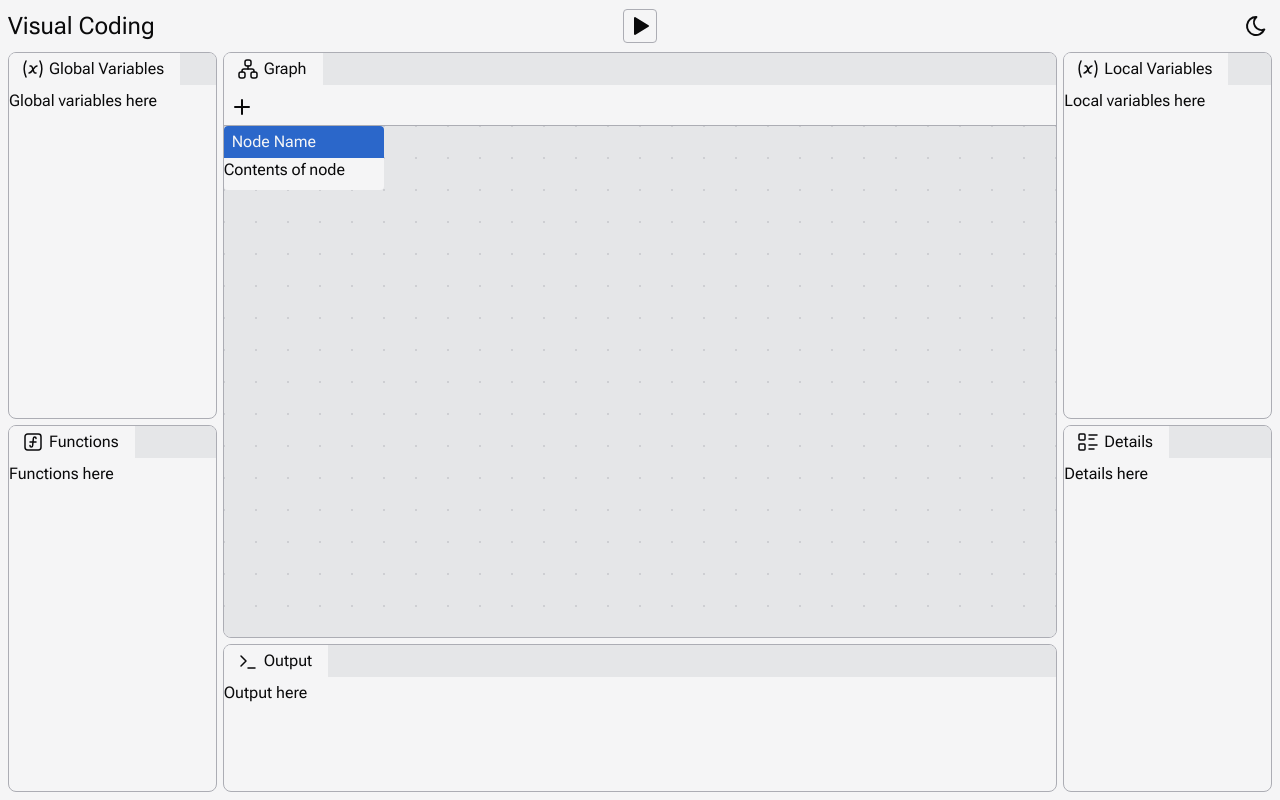
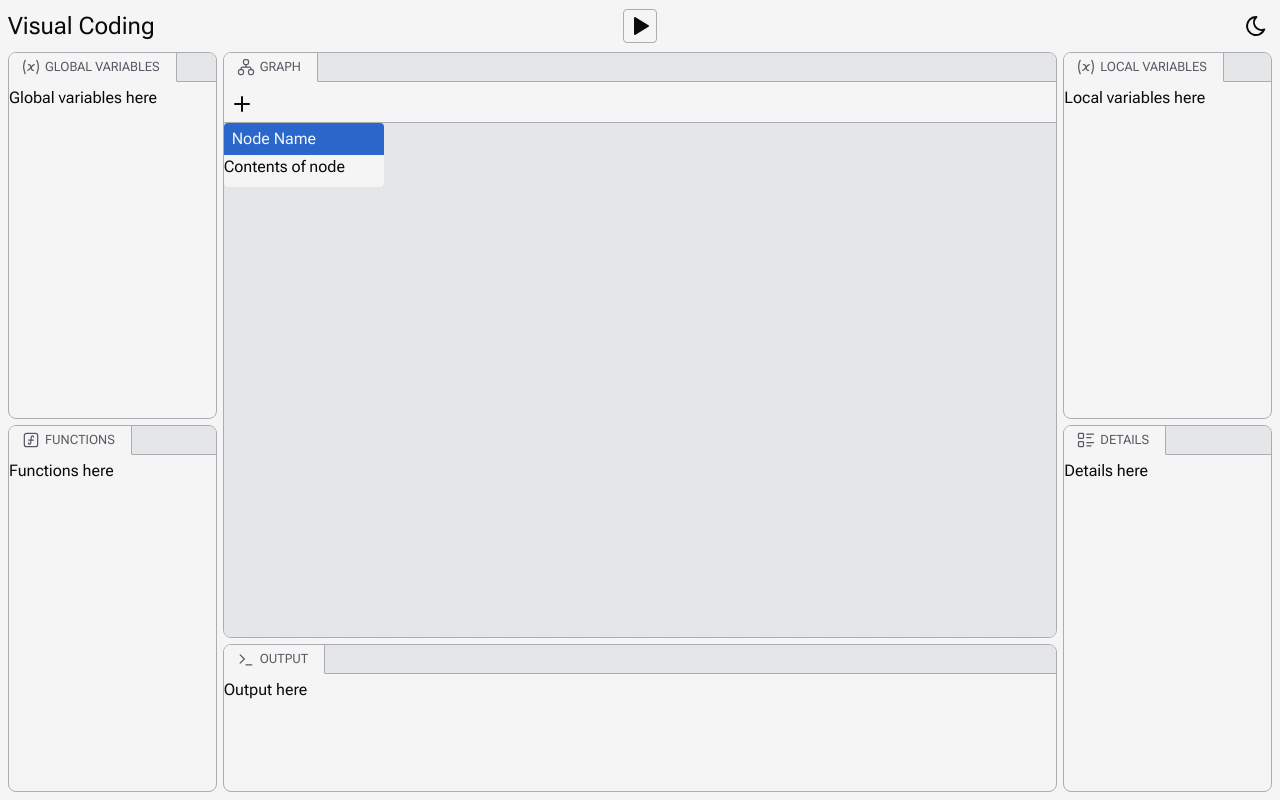
Before and after one commit to TomBeacock/visual-coding-web-app, a Next.js app: page /visual-coding-web-app/ in a window 1280 px wide. Built offline with nearby package versions, Linux system fonts and the light colour scheme.

Commit message:
Refactor dock layout

```diff
--- a/app/lib/dock-algorithm.ts
+++ b/app/components/dock-layout/dock-algorithm.ts
@@ -1,4 +1,4 @@
-import { DockBoxData, DockLayoutData, DockNodeData, DockPanelData, DockTabData, Direction, Region } from "../components/dock-layout/dock-data";
+import { DockBoxData, DockLayoutData, DockNodeData, DockPanelData, DockTabData, Direction, Region } from "./dock-data";
 
 let nodeIdCounter: number = 0;
 
--- a/app/components/dock-layout/dock-box.tsx
+++ b/app/components/dock-layout/dock-box.tsx
@@ -1,11 +1,12 @@
 "use client"
 
-import { RefObject, useContext, useRef } from "react";
-import { createDockNode, DockLayoutContext } from "./dock-layout";
+import classes from "./dock-layout.module.css";
+import { RefObject, useRef } from "react";
+import { createDockNode } from "./dock-layout";
 import { DockBoxData, Direction } from "./dock-data";
 import { clamp01 } from "../../lib/clamp";
-import { findNodeInLayout, setWeightInLayout } from "../../lib/dock-algorithm";
-import classes from "./dock-layout.module.css";
+import { findNodeInLayout, setWeightInLayout } from "./dock-algorithm";
+import { useDock } from "./dock-provider";
 
 type DividerProps = {
     direction: Direction,
@@ -16,7 +17,7 @@ type DividerProps = {
 }
 
 function Divider({ direction, parentRef, index, prevNodeId, nextNodeId }: DividerProps) {
-    const dockLayoutContext = useContext(DockLayoutContext);
+    const dock = useDock();
 
     function onPointerDown(event: React.PointerEvent) {
         event.preventDefault();
@@ -26,7 +27,7 @@ function Divider({ direction, parentRef, index, prevNodeId, nextNodeId }: Divide
     }
 
     function onPointerMove(event: PointerEvent) {
-        if (dockLayoutContext.layout === null || parentRef.current === null) {
+        if (dock.layout === null || parentRef.current === null) {
             return;
         }
 
@@ -42,19 +43,19 @@ function Divider({ direction, parentRef, index, prevNodeId, nextNodeId }: Divide
             nextElement.getBoundingClientRect().right :
             nextElement.getBoundingClientRect().bottom;
 
-        const prevNodeData = findNodeInLayout(dockLayoutContext.layout, prevNodeId);
-        const nextNodeData = findNodeInLayout(dockLayoutContext.layout, nextNodeId);
+        const prevNodeData = findNodeInLayout(dock.layout, prevNodeId);
+        const nextNodeData = findNodeInLayout(dock.layout, nextNodeId);
         const totalWeight =
             (prevNodeData?.weight !== undefined ? prevNodeData.weight : 1) +
             (nextNodeData?.weight !== undefined ? nextNodeData.weight : 1);
 
         const weights = calculateWeights(pos, minBound, maxBound, totalWeight);
 
-        const newLayout = { ...dockLayoutContext.layout };
+        const newLayout = { ...dock.layout };
         setWeightInLayout(newLayout, prevNodeId, weights.prev);
         setWeightInLayout(newLayout, nextNodeId, weights.next);
 
-        dockLayoutContext.setLayout(newLayout);
+        dock.setLayout(newLayout);
     }
 
     function onPointerUp() {
--- /dev/null
+++ b/app/components/dock-layout/dock-indicator.tsx
@@ -0,0 +1,21 @@
+import classes from "./dock-layout.module.css";
+
+export type DockIndicatorProps = {
+    visible: boolean,
+    rect: {
+        x: number,
+        y: number,
+        width: number,
+        height: number,
+    }
+}
+
+export function DockIndicator({ visible, rect }: DockIndicatorProps) {
+    return (
+        <div
+            className={classes.indicator}
+            data-visible={visible}
+            style={{ left: rect.x, top: rect.y, width: rect.width, height: rect.height }}
+        />
+    );
+}
--- a/app/components/dock-layout/dock-layout.module.css
+++ b/app/components/dock-layout/dock-layout.module.css
@@ -32,16 +32,13 @@
     min-height: 0;
     flex-basis: 0;
     border-radius: 0.5rem;
-    border-width: 1px;
-    border-style: solid;
+    border: 1px solid var(--border-color);
     overflow: hidden;
 
     background-color: var(--gray-50);
-    border-color: var(--gray-300);
 
     [data-theme=dark] & {
         background-color: var(--gray-800);
-        border-color: var(--gray-600);
     }
 }
 
@@ -49,11 +46,20 @@
     display: flex;
     flex-direction: row;
     overflow-x: hidden;
+    overflow-y: hidden;
 
     background-color: var(--gray-100);
 
     [data-theme=dark] & {
         background-color: var(--gray-900);
+    }
+
+    &::after {
+        content: "";
+        flex-grow: 1;
+        border-bottom-width: 1px;
+        border-bottom-style: solid;
+        border-bottom-color: var(--border-color);
     }
 }
 
@@ -65,21 +71,48 @@
     column-gap: 0.25rem;
     padding-block: 0.25rem;
     padding-inline: 0.75rem 1rem;
+    text-transform: uppercase;
+    border-right-width: 1px;
+    border-bottom-width: 1px;
+    border-style: solid;
+    font-size: 0.8em;
+
+    color: var(--gray-600);
+    border-color: var(--gray-300);
+
+    [data-theme=dark] & {
+        color: var(--gray-200);
+        border-color: var(--gray-600);
+    }
 
     &[data-selected=true] {
         background-color: var(--gray-50);
+        border-bottom-color: transparent;
 
         [data-theme=dark] & {
             background-color: var(--gray-800);
         }
     }
 
-    &:hover[data-selected=false] {
-        background-color: var(--gray-200);
+    &:hover {
+        color: var(--gray-950);
 
         [data-theme=dark] & {
-            background-color: var(--gray-700);
+            color: var(--gray-50);
         }
+
+        &[data-selected=false] {
+            background-color: var(--gray-200);
+
+            [data-theme=dark] & {
+                background-color: var(--gray-700);
+            }
+        }
+    }
+
+    & svg {
+        width: 20px;
+        height: 20px;
     }
 }
 
--- a/app/components/dock-layout/dock-layout.tsx
+++ b/app/components/dock-layout/dock-layout.tsx
@@ -1,32 +1,13 @@
 "use client"
 
-import { createContext, Dispatch, MutableRefObject, SetStateAction, useRef, useState } from "react";
+import classes from "./dock-layout.module.css";
+import { useRef, useState } from "react";
 import { DockBox } from "./dock-box";
 import { DockPanel } from "./dock-panel";
 import { DockDragData, DockLayoutData, DockNodeData } from "./dock-data";
-import { calculateRegionAbsolute, validateLayout, calculateRegionRect, moveTabInLayout } from "../../lib/dock-algorithm";
-import classes from "./dock-layout.module.css";
-
-type DockIndicatorProps = {
-    visible: boolean,
-    rect: {
-        x: number,
-        y: number,
-        width: number,
-        height: number,
-    }
-}
-
-function DockIndicator({ visible, rect }: DockIndicatorProps) {
-    return (
-        <div
-            className={classes.indicator}
-            data-visible={visible}
-            style={{ left: rect.x, top: rect.y, width: rect.width, height: rect.height }}
-        >
-        </div>
-    );
-}
+import { calculateRegionAbsolute, validateLayout, calculateRegionRect, moveTabInLayout } from "./dock-algorithm";
+import { DockIndicator, DockIndicatorProps } from "./dock-indicator";
+import { DockProvider } from "./dock-provider";
 
 export function createDockNode(nodeData: DockNodeData): React.ReactNode {
     if (nodeData.type === "panel") {
@@ -36,29 +17,6 @@ export function createDockNode(nodeData: DockNodeData): React.ReactNode {
         return <DockBox key={nodeData.id} data={nodeData}></DockBox>;
     }
 }
-
-export type DockLayoutContextType = {
-    layout: DockLayoutData,
-    setLayout: Dispatch<SetStateAction<DockLayoutData>>,
-    indicatorProps: DockIndicatorProps,
-    setIndicatorProps: Dispatch<SetStateAction<DockIndicatorProps>>,
-    dragData: MutableRefObject<DockDragData>,
-}
-
-export const DockLayoutContext = createContext<DockLayoutContextType>({
-    layout: { root: null },
-    setLayout: () => { },
-    indicatorProps: { visible: false, rect: { x: 0, y: 0, width: 0, height: 0 } },
-    setIndicatorProps: () => { },
-    dragData: {
-        current: {
-            srcNodeId: undefined,
-            srcTabIndex: -1,
-            dstNodeId: undefined,
-            target: "center",
-        } as DockDragData
-    },
-});
 
 type DockLayoutProps = {
     layout: DockLayoutData,
@@ -163,7 +121,7 @@ export function DockLayout({ layout: initialLayout }: DockLayoutProps) {
     }
 
     return (
-        <DockLayoutContext.Provider
+        <DockProvider
             value={{
                 layout, setLayout,
                 indicatorProps, setIndicatorProps,
@@ -181,6 +139,6 @@ export function DockLayout({ layout: initialLayout }: DockLayoutProps) {
                 {layout.root !== null && createDockNode(layout.root)}
                 <DockIndicator visible={indicatorProps.visible} rect={indicatorProps.rect} />
             </div>
-        </DockLayoutContext.Provider>
+        </DockProvider>
     );
 }
--- /dev/null
+++ b/app/components/dock-layout/dock-provider.tsx
@@ -0,0 +1,36 @@
+import { createContext, Dispatch, MutableRefObject, PropsWithChildren, SetStateAction, useContext } from "react";
+import { DockDragData, DockLayoutData } from "./dock-data";
+import { DockIndicatorProps } from "./dock-indicator";
+
+type DockLayoutContextType = {
+    layout: DockLayoutData,
+    setLayout: Dispatch<SetStateAction<DockLayoutData>>,
+    indicatorProps: DockIndicatorProps,
+    setIndicatorProps: Dispatch<SetStateAction<DockIndicatorProps>>,
+    dragData: MutableRefObject<DockDragData>,
+}
+
+const DockLayoutContext = createContext<DockLayoutContextType>({
+    layout: { root: null },
+    setLayout: () => { },
+    indicatorProps: { visible: false, rect: { x: 0, y: 0, width: 0, height: 0 } },
+    setIndicatorProps: () => { },
+    dragData: {
+        current: {
+            srcNodeId: undefined,
+            srcTabIndex: -1,
+            dstNodeId: undefined,
+            target: "center",
+        } as DockDragData
+    },
+});
+
+export function DockProvider({value, children} : PropsWithChildren<{value: DockLayoutContextType}>) {
+    return (
+        <DockLayoutContext.Provider value={value}>
+            {children}
+        </DockLayoutContext.Provider>
+    );
+}
+
+export const useDock = () => useContext(DockLayoutContext);
--- a/app/components/dock-layout/dock-tab.tsx
+++ b/app/components/dock-layout/dock-tab.tsx
@@ -1,8 +1,9 @@
-import { useContext } from "react";
-import { DockLayoutContext } from "./dock-layout";
+"use client"
+
+import classes from "./dock-layout.module.css"
+import { useDock } from "./dock-provider";
 import { DockLayoutData, DockTabData } from "./dock-data";
-import { findNodeInLayout } from "@/app/lib/dock-algorithm";
-import classes from "./dock-layout.module.css"
+import { findNodeInLayout } from "./dock-algorithm";
 
 type DockTabProps = {
     data: DockTabData,
@@ -12,26 +13,26 @@ type DockTabProps = {
 }
 
 export function DockTab({ data, index, parentId, selected }: DockTabProps) {
-    const context = useContext(DockLayoutContext);
+    const dock = useDock();
 
     function onClick() {
         if (selected) {
             return;
         }
-        const newLayout = { ...context.layout } as DockLayoutData;
+        const newLayout = { ...dock.layout } as DockLayoutData;
         const parentNode = findNodeInLayout(newLayout, parentId);
         if (parentNode === null || parentNode.type !== "panel") {
             return;
         }
         parentNode.selectedTabId = data.id;
-        context.setLayout(newLayout);
+        dock.setLayout(newLayout);
     }
 
     function onDragStart(event: React.DragEvent) {
         event.stopPropagation();
         event.dataTransfer.effectAllowed = "move";
 
-        const { current: dragData } = context.dragData;
+        const { current: dragData } = dock.dragData;
         dragData.srcNodeId = parentId;
         dragData.srcTabIndex = index;
     }
--- a/app/globals.css
+++ b/app/globals.css
@@ -1,12 +1,12 @@
 :root {
     --gray-50:  #f5f5f6;
     --gray-100: #e5e6e8;
-    --gray-200: #cecfd3;
+    --gray-200: #dbdde2;
     --gray-300: #acadb4;
     --gray-400: #82848e;
     --gray-500: #676873;
     --gray-600: #585962;
-    --gray-700: #2f2f35;
+    --gray-700: #393941;
     --gray-800: #252529;
     --gray-900: #161618;
     --gray-950: #0a0a0b;
@@ -22,6 +22,14 @@
     --blue-800: #2954a4;
     --blue-900: #264982;
     --blue-950: #1b2d50;
+}
+
+:root {
+    --border-color: var(--gray-300);
+}
+
+:root[data-theme=dark] {
+    --border-color: var(--gray-600);
 }
 
 html, :host {
```
Also changed, not shown: app/components/dock-layout/dock-panel.tsx (+12 -12 lines), app/components/dock-layout/dock-data.ts (renamed from app/components/dock-layout/dock-data.tsx).
